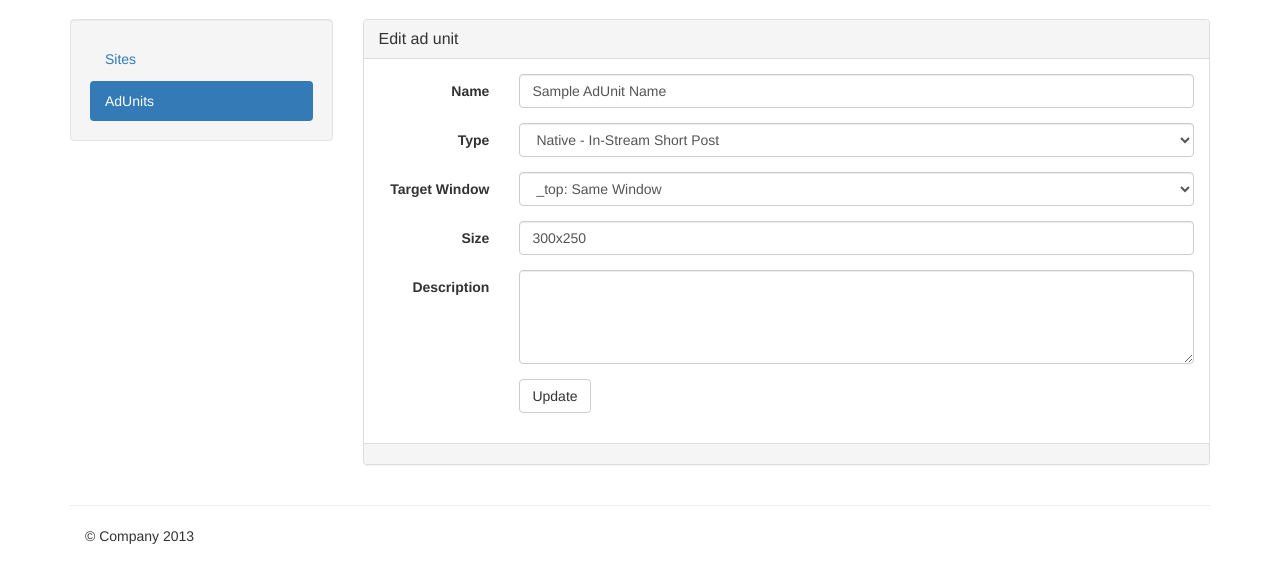
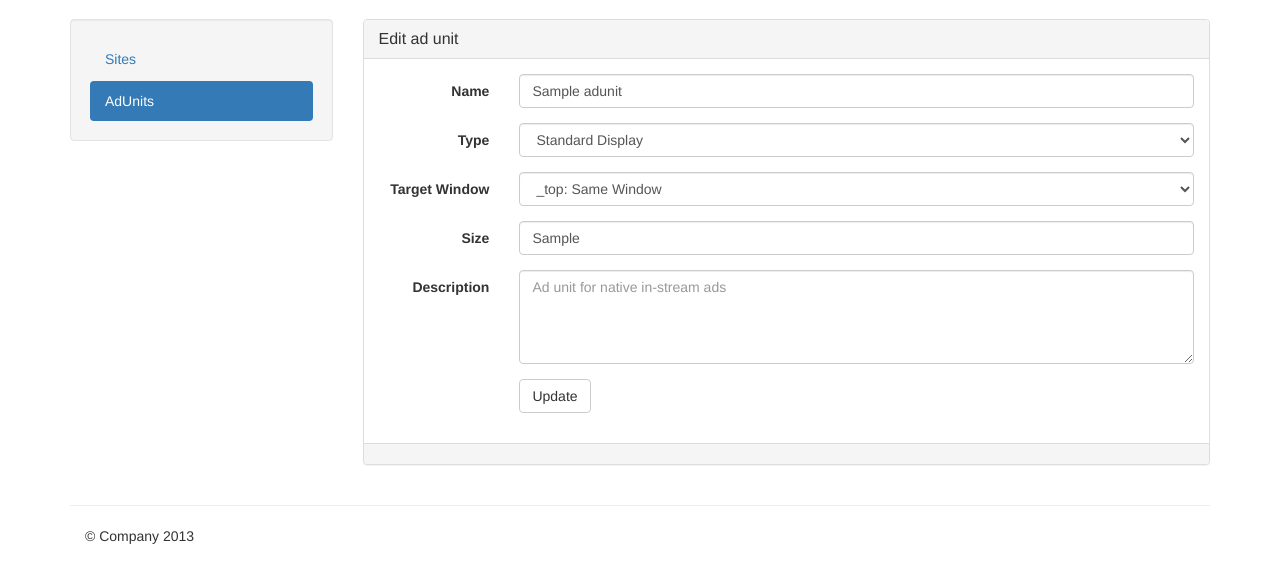
Before and after one commit to davidzhuang/opennative, a Django app: page /supply/adunits/1/edit/ in a window 1280 px wide. Shown: the part 51-634 px from the top of the page. Run offline with Django 3.2, Linux system fonts and the light colour scheme; a user stored in the database is signed in; tables that the repository leaves empty hold one stand-in row (values such as "Sample post"); some libraries are stand-ins or nearby versions.

Commit message:
added the adunit related functions in views.py, also updated the adunit related template files

```diff
--- a/supply/templates/supply/adunit_edit.html
+++ b/supply/templates/supply/adunit_edit.html
@@ -28,45 +28,45 @@
               <h3 class="panel-title">Edit ad unit</h3>
             </div>
             <div class="panel-body">
-              <form class="form-horizontal" role="form" action="{% url 'supply:adunit_edit' 11 %}" method="post">
+              <form class="form-horizontal" role="form" action="{% url 'supply:adunit_edit' adunit_id %}" method="post">
                 {% csrf_token %}
                 <div class="form-group">
                   <label for="name" class="col-lg-2 control-label">Name</label>
                   <div class="col-lg-10">
-                    <input type="text" class="form-control" name="name" value="Sample AdUnit Name">
+                    <input type="text" class="form-control" name="name" placeholder="Sample AdUnit Name" value="{{ad_unit.name}}">
                   </div>
                 </div>
+
                 <div class="form-group">
                   <label for="type" class="col-lg-2 control-label">Type</label>
                   <div class="col-lg-10">
-                    <select class="form-control" name="type">
-                      <option value="STD">Standard Display</option>
-                      <option value="ISP" selected="selected">Native - In-Stream Short Post</option>
-                      <option value="IIMG">Native - In-Stream Image</option>
-                      <option value="IVID">Native - In-Stream Video</option>
-                      <option value="LP">Long Post</option>
+                    <select class="form-control" name="type" value="{{ad_unit.type}}">
+                      {% for choice in ad_unit.AD_TYPES %}
+                        <option value = "{{ choice.0 }}" > {{ choice.1 }} </option>
+                      {% endfor %}
                     </select>
                   </div>
                 </div>
                 <div class="form-group">
                   <label for="type" class="col-lg-2 control-label">Target Window</label>
                   <div class="col-lg-10">
-                    <select class="form-control" name="target">
-                      <option value="_top" selected="selected">_top: Same Window</option>
-                      <option value="_blank">_blank: New Window</option>
+                    <select class="form-control" name="target" value="{{ad_unit.targetwindow}}">
+                      {% for choice in ad_unit.TARGET_WINDOW %}
+                        <option value = "{{ choice.0 }}" > {{ choice.1 }} </option>
+                      {% endfor %}
                     </select>
                   </div>
                 </div>
                 <div class="form-group">
                   <label for="size" class="col-lg-2 control-label">Size</label>
                   <div class="col-lg-10">
-                    <input type="text" class="form-control" name="size" value="300x250">
+                    <input type="text" class="form-control" name="size" value="{{ad_unit.sizes}}">
                   </div>
                 </div>
                 <div class="form-group">
                   <label for="desc" class="col-lg-2 control-label">Description</label>
                   <div class="col-lg-10">
-                    <textarea class="form-control" rows="4" name="desc" value="Ad unit for native in-stream ads"></textarea>
+                    <textarea class="form-control" rows="4" name="desc" placeholder="Ad unit for native in-stream ads" value="{{ad_unit.desc}}"></textarea>
                   </div>
                 </div>
                 <div class="form-group">
--- a/supply/views.py
+++ b/supply/views.py
@@ -125,6 +125,12 @@ def line_new(request, order_id):
     if pub == None:
         return HttpResponseRedirect(reverse('accounts:error', kwargs={'type':'account'}))
 
+    current_order = Order.objects.get(id=order_id)
+
+    if pub != current_order.pub:
+        return HttpResponseRedirect(reverse('supply:error', kwargs={'type':'permission'}))
+
+
     #field.choice lookup in template
     l= LineItem()
 
@@ -163,7 +169,7 @@ def line_new(request, order_id):
             new_line_item = LineItem()
             new_line_item.name = name_entry
             new_line_item.platform = platform_entry
-            new_line_item.order= Order.objects.get(id = order_id)
+            new_line_item.order= current_order
             new_line_item.type = type_entry
 
             #non-mandatory attributes
@@ -262,7 +268,7 @@ def line_edit(request, line_id):
                 adUnit_selected_list = adUnit_name_entry_list
                 adUnit_name_entry_list = AdUnit.objects.all()
 
-            return render(request, 'supply/line_edit.html', {'line_id': line_id, 'change_flags':'Changed these fileds: '+ str(change_flags), 'inputLineName':name_entry, 'inputPlatform':platform_entry, 'type':type_entry, 'adUnit_name_entry_list':adUnit_name_entry_list, 'line_item':l})
+            return render(request, 'supply/line_edit.html', {'line_id': line_id, 'change_flags':'Changed these fileds: '+ str(change_flags), 'inputLineName':name_entry, 'inputPlatform':platform_entry, 'type':type_entry, 'adUnit_name_entry_list':adUnit_name_entry_list, 'line_item':line_to_edit})
     else:
         pub = get_user_publisher(request.user)
         if pub == None:
@@ -277,8 +283,7 @@ def inventory(request):
     if pub == None:
         return HttpResponseRedirect(reverse('accounts:error', kwargs={'type':'account'}))
 
-    all_sites = Site.objects.all()
-
+    all_sites = Site.objects.filter(pub=pub)
     return render(request, "supply/inventory.html", {'site_collection': all_sites})
 
 @login_required
@@ -321,26 +326,92 @@ def site_edit(request, site_id):
     if user_pub != site_to_edit.pub:
         return HttpResponseRedirect(reverse('supply:error', kwargs={'type':'permission'}))
 
+    pub = get_user_publisher(request.user)
+    if pub == None:
+        return HttpResponseRedirect(reverse('accounts:error', kwargs={'type':'account'}))
+
+    current_order = Order.objects.get(id=order_id)
+
+    if pub != current_order.pub:
+        return HttpResponseRedirect(reverse('supply:error', kwargs={'type':'permission'}))
+
+
+    #field.choice lookup in template
+    l= LineItem()
+
+    errors = []
+    adUnit_name_entry_list = AdUnit.objects.all()
+
     if request.method == 'POST':
+        input_queryDict = {}
 
-        form = site_form(request.POST)
+        for key in request.POST.iterkeys():
+            input_queryDict[key] = request.POST.getlist(key)
 
-        if form.is_valid():
-            cleaned_form = form.cleaned_data
+        name_entry = input_queryDict['inputLineName'][0]
 
-            site_to_edit.name = cleaned_form['site_name']
-            site_to_edit.url = cleaned_form['site_URL']
+        if not name_entry:
+            errors.append('Name')
 
-            site_to_edit.save()
+        platform_entry = input_queryDict['inputPlatform'][0]
 
-            return HttpResponseRedirect('/supply/inventory/')
+        if not platform_entry:
+            errors.append('Platform')
+
+        type_entry = input_queryDict['type'][0]
+        if not type_entry:
+            errors.append('Type')
+
+        #multiple choice, passed in as dictionary
+        if 'inventory' in input_queryDict:
+            adUnit_name_entry_list = input_queryDict['inventory']
 
         else:
-            err_invalid_new_order_input = 'Invalid site editing'
-            return render(request, 'supply/site_edit.html', {'errors':err_invalid_new_order_input, 'site_id':site_id, 'name':site_to_edit.name, 'url':site_to_edit.url})
+            errors.append('Inventory')
+
+        if len(errors)==0:
+
+            new_line_item = LineItem()
+            new_line_item.name = name_entry
+            new_line_item.platform = platform_entry
+            new_line_item.order= current_order
+            new_line_item.type = type_entry
+
+            #non-mandatory attributes
+            new_line_item.status = 'DFT'
+
+            #hardcoded date/time for testing purposes
+
+            new_line_item.start_date = str(date.today())
+            new_line_item.start_time = str(datetime.now().time()).split('.')[0]
+            new_line_item.end_date = str(date.today() + timedelta(days=30)) #run add for a month
+            new_line_item.end_time = str(datetime.now().time()).split('.')[0]
+
+            new_line_item.dlv_priority = 1
+
+            new_line_item.save()
+
+            for item in adUnit_name_entry_list:
+                new_line_item.adunits.add(item)
+
+            return HttpResponseRedirect(reverse('supply:lines'))
+        else:
+
+            adUnit_selected_list =[]
+
+            #mark previously selected items?
+            if (len(adUnit_name_entry_list) >0):
+                adUnit_selected_list = adUnit_name_entry_list
+                adUnit_name_entry_list = AdUnit.objects.all()
+
+            return render(request, 'supply/line_new.html', {'order_id': order_id, 'errors':'Invalid input for '+ str(errors), 'inputLineName':name_entry, 'inputPlatform':platform_entry, 'type':type_entry, 'adUnit_name_entry_list':adUnit_name_entry_list, 'line_item':l})
     else:
+        pub = get_user_publisher(request.user)
+        if pub == None:
+            return HttpResponseRedirect(reverse('accounts:error', kwargs={'type':'account'}))
 
-        return render(request, 'supply/site_edit.html', {'site_id':site_id, 'name':site_to_edit.name, 'url':site_to_edit.url})
+        adUnit_name_entry_list = AdUnit.objects.all()
+        return render(request, 'supply/line_new.html', {'order_id': order_id, 'adUnit_name_entry_list':adUnit_name_entry_list, 'adUnit_item':l})
 
 @login_required
 def adunits(request):
@@ -348,15 +419,136 @@ def adunits(request):
     if pub == None:
         return HttpResponseRedirect(reverse('accounts:error', kwargs={'type':'account'}))
 
-    return render(request, "supply/adunits.html", {})
+    all_adunits_for_user = []
+    all_sites_for_user = Site.objects.filter(pub=pub)
+    for site in all_sites_for_user:
+        all_adunits_for_user += AdUnit.objects.filter(site=site)
+
+    return render(request, "supply/adunits.html", {'all_sites': all_sites_for_user, 'all_adunits': all_adunits_for_user})
 
 @login_required
 def adunit_new(request, site_id):
-    return render(request, "supply/adunit_new.html", {})
+    pub = get_user_publisher(request.user)
+    if pub == None:
+        return HttpResponseRedirect(reverse('accounts:error', kwargs={'type':'account'}))
+
+    current_site = Site.objects.get(id=site_id)
+
+    if pub != current_site.pub:
+        return HttpResponseRedirect(reverse('supply:error', kwargs={'type':'permission'}))
+
+    errors = []
+    ad_unit= AdUnit()
+
+    if request.method == 'POST':
+        input_queryDict = {}
+
+        for key in request.POST.iterkeys():
+            input_queryDict[key] = request.POST.getlist(key)
+
+        name_entry = input_queryDict['name'][0]
+
+        if not name_entry:
+            errors.append('Name')
+
+        type_entry = input_queryDict['type'][0]
+
+        if not type_entry:
+            errors.append('Type')
+
+        target_entry = input_queryDict['target'][0]
+        if not target_entry:
+            errors.append('Target')
+
+        size_entry = input_queryDict['size'][0]
+
+        if not size_entry:
+            errors.append('Size')
+
+        desc_entry = input_queryDict['desc'][0]
+        if not desc_entry:
+            errors.append('Description')
+
+        if len(errors)==0:
+            ad_unit.name = name_entry
+            ad_unit.targetwindow = target_entry
+            ad_unit.sizes= size_entry
+            ad_unit.site= current_site
+            ad_unit.type = type_entry
+            ad_unit.desc = desc_entry
+            ad_unit.save()
+
+            return HttpResponseRedirect(reverse('supply:adunits'))
+        else:
+
+            return render(request, 'supply/adunit_new.html', {'site_id': site_id, 'errors':'Invalid input for '+ str(errors), 'name':name_entry, 'target':target_entry, 'type':type_entry, 'size':size_entry, 'desc':desc_entry, 'ad_unit':ad_unit})
+    else:
+        pub = get_user_publisher(request.user)
+        if pub == None:
+            return HttpResponseRedirect(reverse('accounts:error', kwargs={'type':'account'}))
+
+        adUnit_name_entry_list = AdUnit.objects.all()
+        return render(request, 'supply/adunit_new.html', {'site_id': site_id, 'ad_unit':ad_unit})
 
 @login_required
 def adunit_edit(request, adunit_id):
-    return render(request, "supply/adunit_edit.html", {})
+    user_pub = get_user_publisher(request.user)
+    if user_pub == None:
+        return HttpResponseRedirect(reverse('accounts:error', kwargs={'type':'account'}))
+
+    adUnit_to_edit = AdUnit.objects.get(id=adunit_id)
+
+    if user_pub != adUnit_to_edit.site.pub:
+        return HttpResponseRedirect(reverse('supply:error', kwargs={'type':'permission'}))
+
+    change_flags = []
+
+    if request.method == 'POST':
+        input_queryDict = {}
+
+        for key in request.POST.iterkeys():
+            input_queryDict[key] = request.POST.getlist(key)
+
+        name_entry = input_queryDict['name'][0]
+        if name_entry:
+            change_flags.append('Name')
+
+        target_entry = input_queryDict['target'][0]
+        if target_entry:
+            change_flags.append('Target')
+
+        type_entry = input_queryDict['type'][0]
+        if type_entry:
+            change_flags.append('Type')
+
+        size_entry = input_queryDict['size'][0]
+        if size_entry:
+            change_flags.append('Size')
+
+        desc_entry = input_queryDict['desc'][0]
+        if type_entry:
+            change_flags.append('Description')
+
+        if len(change_flags)>0:
+            if 'Name' in change_flags:
+                adUnit_to_edit.name = name_entry
+            if 'Target' in change_flags:
+                adUnit_to_edit.targetwindow = target_entry
+            if 'Type' in change_flags:
+                adUnit_to_edit.type = type_entry
+            if 'Size' in change_flags:
+                adUnit_to_edit.sizes = size_entry
+            if 'Description' in change_flags:
+                adUnit_to_edit.desc = desc_entry
+
+            adUnit_to_edit.save()
+
+            return HttpResponseRedirect(reverse('supply:adunits'))
+        else:
+
+            return render(request, 'supply/adunit_edit.html', {'adunit_id': adunit_id, 'change_flags':'Tried to change these fileds, but failed: '+ str(change_flags), 'name':name_entry, 'target':target_entry, 'type':type_entry, 'size':size_entry, 'desc':desc_entry, 'ad_unit':adUnit_to_edit})
+    else:
+        return render(request, 'supply/adunit_edit.html', {'adunit_id': adunit_id, 'ad_unit':adUnit_to_edit})
 
 @login_required
 def reports(request):
```
Also changed, not shown: supply/templates/supply/adunit_new.html (+8 -9 lines), supply/templates/supply/adunits.html (+10 -25 lines).
